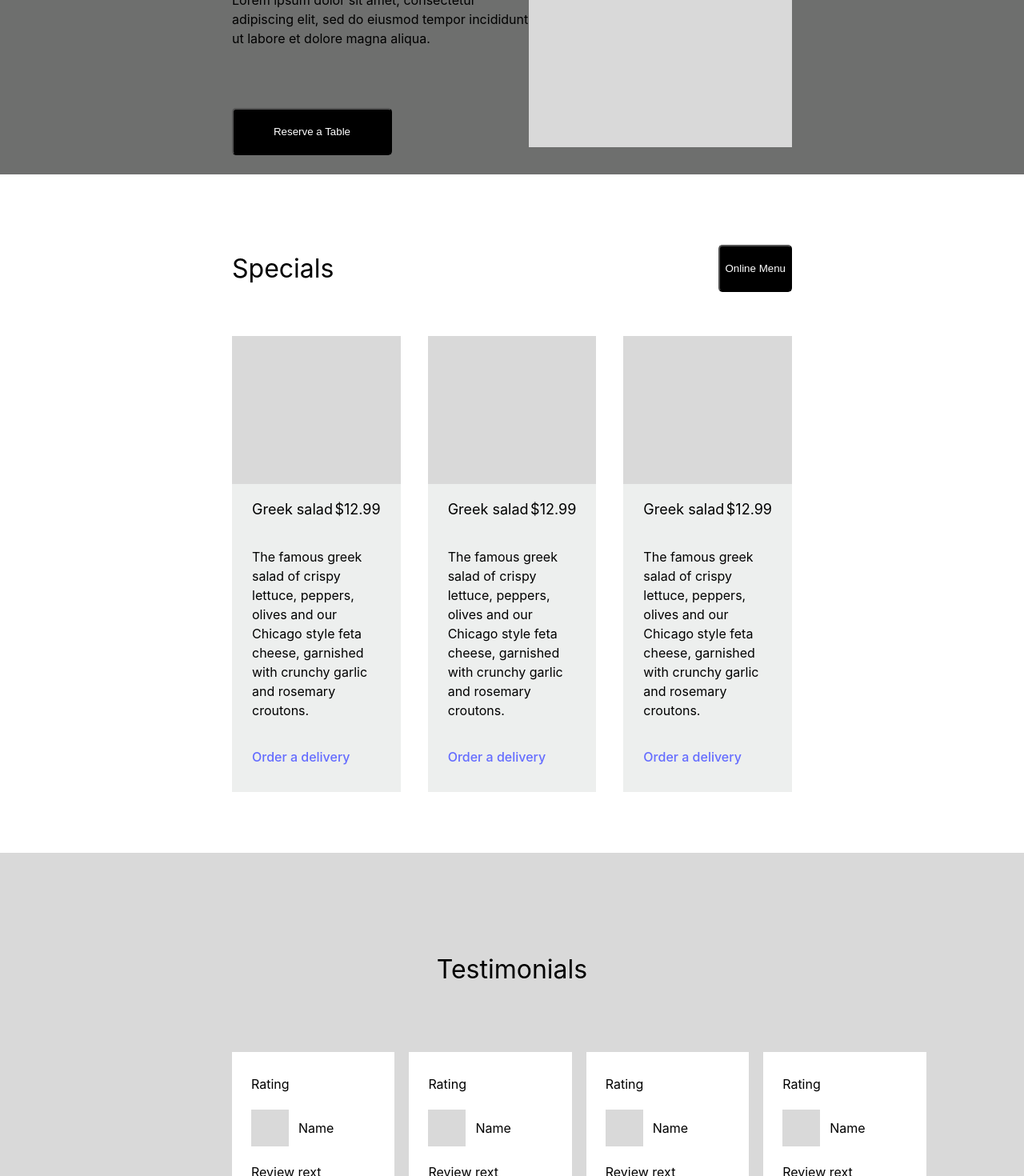
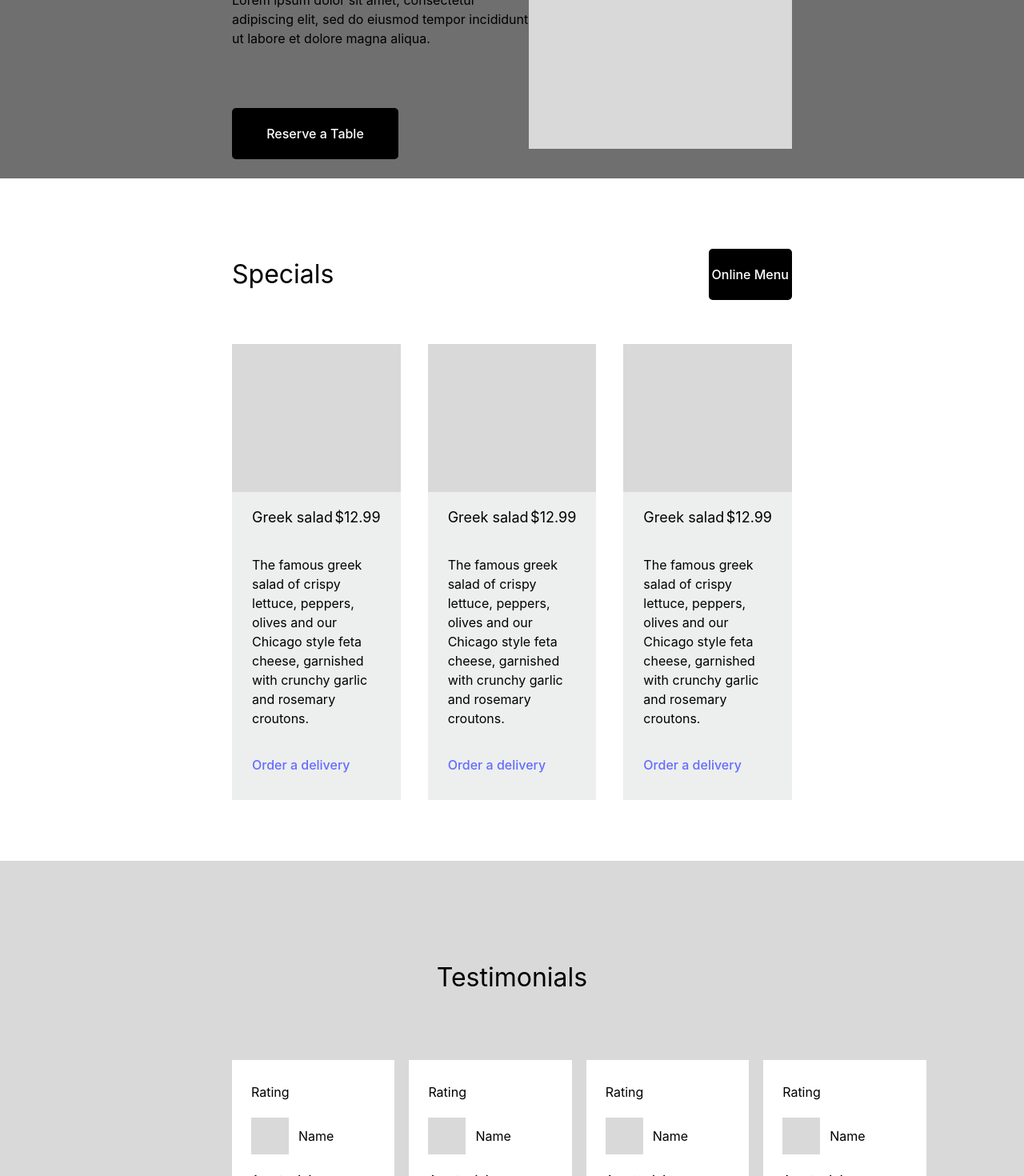
Before and after one commit to 0xFernandoDias/little-lemon, a React (Vite) app: page / in a window 1280 px wide. Shown: the part 300-1770 px from the top of the page at 80% size. Built offline with nearby package versions, Linux system fonts and the light colour scheme.

Commit message:
Update the unit tests for the API queries

```diff
--- a/src/components/BookingForm/index.tsx
+++ b/src/components/BookingForm/index.tsx
@@ -1,31 +1,7 @@
 import { useEffect, useReducer, useState } from "react"
-import { fetchAPI, submitAPI } from "../../helpers/api"
+import { submitAPI } from "../../helpers/api"
 import { useNavigate } from "react-router-dom"
-
-const initializeState = {
-	date: "",
-	availableTimesByDate: [],
-}
-
-const timesReducer = (
-	state: {
-		date: string
-		availableTimesByDate: string[]
-	},
-	action: { type: string; field: string; payload: string }
-) => {
-	switch (action.type) {
-		case "UPDATE_TIMES":
-			return {
-				...state,
-				[action.field]: action.payload,
-			}
-		case "INITIALIZE_TIMES":
-			return initializeState
-		default:
-			return state
-	}
-}
+import { initializeState, initializeTimes, timesReducer } from "../../helpers"
 
 export function BookingForm() {
 	const navigate = useNavigate()
@@ -175,21 +151,21 @@ export function BookingForm() {
 	}
 
 	useEffect(() => {
-		const initializeTimes = async () => {
-			const response = await fetchAPI(availableTimes.date)
+		async function fetchDates() {
+			if (availableTimes.date) {
+				const res = await initializeTimes(availableTimes.date)
 
-			if (response) {
-				dispatch({
-					type: "UPDATE_TIMES",
-					field: "availableTimesByDate",
-					payload: response as string,
-				})
+				if (res) {
+					dispatch({
+						type: "UPDATE_TIMES",
+						field: "availableTimesByDate",
+						payload: res as string,
+					})
+				}
 			}
 		}
 
-		if (availableTimes.date) {
-			initializeTimes()
-		}
+		fetchDates()
 	}, [availableTimes.date])
 
 	useEffect(() => {
--- a/src/components/Button/index.tsx
+++ b/src/components/Button/index.tsx
@@ -1,8 +1,14 @@
 import React from "react"
 
-export function Button({ children }: { children: React.ReactNode }) {
+export function Button({
+	children,
+	href,
+}: {
+	children: React.ReactNode
+	href: string
+}) {
 	return (
-		<button
+		<a
 			style={{
 				display: "flex",
 				maxWidth: "200px",
@@ -10,15 +16,19 @@ export function Button({ children }: { children: React.ReactNode }) {
 				color: "white",
 				alignItems: "center",
 				justifyContent: "center",
+				paddingLeft: "4px",
+				paddingRight: "4px",
 				paddingTop: "20px",
 				paddingBottom: "20px",
 				borderRadius: "5px",
+				cursor: "pointer",
 			}}
 			type="button"
 			role="button"
+			href={href}
 			onClick={undefined}
 		>
 			{children}
-		</button>
+		</a>
 	)
 }
--- a/src/components/CallToAction/index.tsx
+++ b/src/components/CallToAction/index.tsx
@@ -25,7 +25,7 @@ export function CallToAction() {
 						eiusmod tempor incididunt ut labore et dolore magna aliqua.
 					</span>
 				</div>
-				<Button>Reserve a Table</Button>
+				<Button href="/booking">Reserve a Table</Button>
 			</div>
 			{/* Image IMG */}
 			<div
--- a/src/helpers/index.ts
+++ b/src/helpers/index.ts
@@ -1,12 +1,31 @@
-export function initializeTimes() {
-	return ["17:00", "18:00", "19:00", "20:00", "21:00", "22:00"]
+import { fetchAPI } from "./api"
+
+export async function initializeTimes(date: string) {
+	const response = await fetchAPI(date)
+
+	if (response) return response
+}
+
+export const initializeState = {
+	date: "",
+	availableTimesByDate: [],
 }
 
 export function timesReducer(
-	state: string[],
-	action: { type: string; payload: string }
+	state: {
+		date: string
+		availableTimesByDate: string[]
+	},
+	action: { type: string; field: string; payload: string }
 ) {
 	switch (action.type) {
+		case "UPDATE_TIMES":
+			return {
+				...state,
+				[action.field]: action.payload,
+			}
+		case "INITIALIZE_TIMES":
+			return initializeState
 		default:
 			return state
 	}
--- a/src/routes/Home.tsx
+++ b/src/routes/Home.tsx
@@ -35,7 +35,7 @@ function Specials() {
 				}}
 			>
 				<span style={{ fontSize: "32px" }}>Specials</span>
-				<Button>Online Menu</Button>
+				<Button href="/">Online Menu</Button>
 			</div>
 			<div
 				style={{
@@ -87,7 +87,7 @@ function Specials() {
 									and rosemary croutons.
 								</span>
 
-								<a>Order a delivery</a>
+								<a href="/">Order a delivery</a>
 							</div>
 						</div>
 					)),
@@ -153,7 +153,10 @@ function Testimonials() {
 								/>
 								<span>Name</span>
 							</div>
-							<span>Review rext</span>
+							<span>
+								Amet minim mollit non deserunt ullamco est sit aliqua dolor do
+								amet sint.
+							</span>
 						</div>
 					)),
 				]}
```
Also changed, not shown: 1 other file (tests, documents, lock files or other folders).
